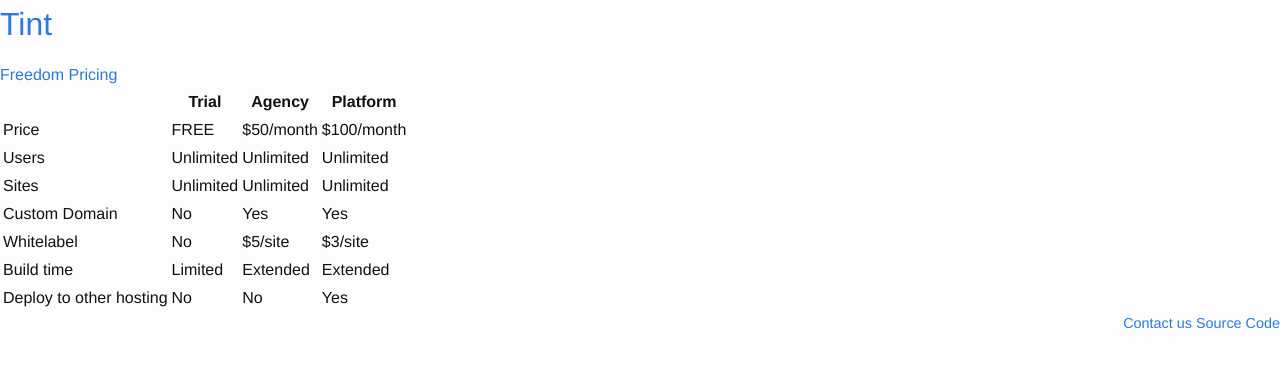
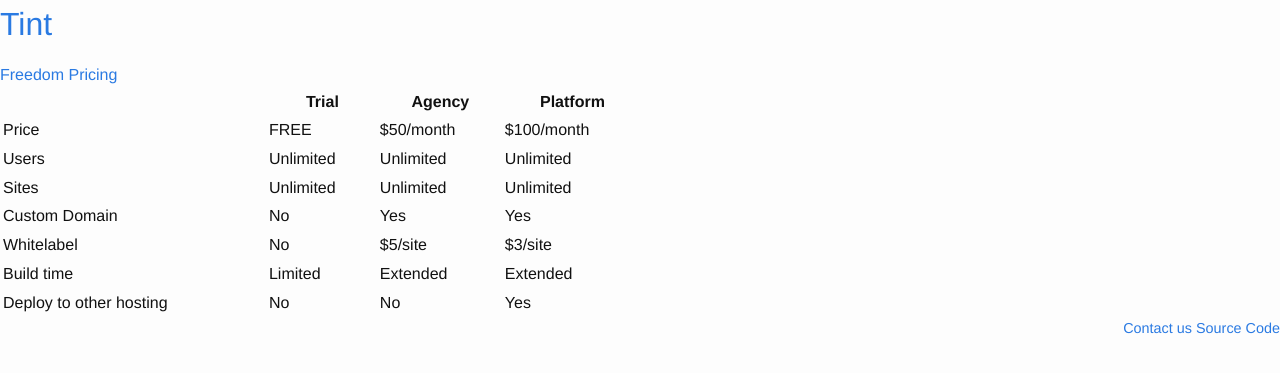
Before and after one commit to usetint/usetint.github.io, a Jekyll site: the page built from pricing.md, in a window 1280 px wide. Shown: the top 373 px of the page. Built offline with Jekyll 4.4.1, drawn with Linux system fonts in a browser that asks for light colours.

Commit message:
Modified pricing.md via tint

```diff
--- a/pricing.md
+++ b/pricing.md
@@ -1,4 +1,4 @@
 ---
 title: Pricing
 ---
-<table><thead><tr><th> </th><th>Trial</th><th>Agency</th><th>Platform</th></tr></thead><tbody><tr><td>Price</td><td>FREE</td><td>$50/month</td><td>$100/month</td></tr><tr><td>Users</td><td>Unlimited</td><td>Unlimited</td><td>Unlimited</td></tr><tr><td>Sites</td><td>Unlimited</td><td>Unlimited</td><td>Unlimited</td></tr><tr><td>Custom Domain</td><td>No</td><td>Yes</td><td>Yes</td></tr><tr><td>Whitelabel</td><td>No</td><td>$5/site</td><td>$3/site</td></tr><tr><td>Build time</td><td>Limited</td><td>Extended</td><td>Extended</td></tr><tr><td>Deploy to other hosting</td><td>No</td><td>No</td><td>Yes</td></tr></tbody></table>
+<table style="height: 231px;" width="643"><thead><tr><th> </th><th>Trial</th><th>Agency</th><th>Platform</th></tr></thead><tbody><tr><td>Price</td><td>FREE</td><td>$50/month</td><td>$100/month</td></tr><tr><td>Users</td><td>Unlimited</td><td>Unlimited</td><td>Unlimited</td></tr><tr><td>Sites</td><td>Unlimited</td><td>Unlimited</td><td>Unlimited</td></tr><tr><td>Custom Domain</td><td>No</td><td>Yes</td><td>Yes</td></tr><tr><td>Whitelabel</td><td>No</td><td>$5/site</td><td>$3/site</td></tr><tr><td>Build time</td><td>Limited</td><td>Extended</td><td>Extended</td></tr><tr><td>Deploy to other hosting</td><td>No</td><td>No</td><td>Yes</td></tr></tbody></table>
```
